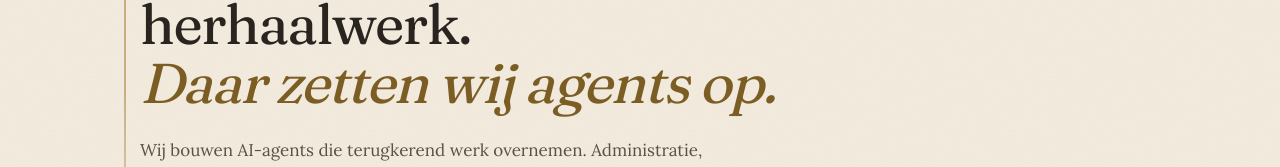
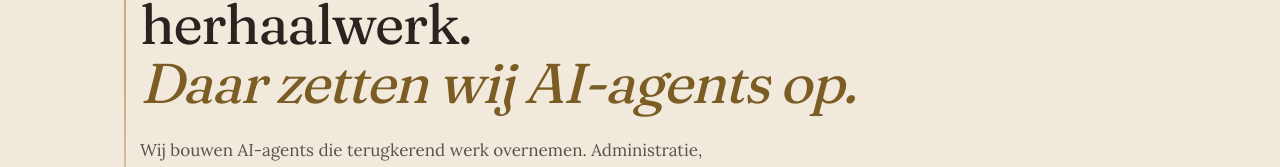
Before and after one commit to Sjaakmatt/optimAI, a Next.js app: page / in a window 1280 px wide. Shown: the part 249-416 px from the top of the page. Built offline with nearby package versions, Linux system fonts and the light colour scheme; no server answers.

Commit message:
Hero: agents -> AI-agents
https://claude.ai/code/session_019ZayBvaph32KXwVXKSCeDz

```diff
--- a/app/page.tsx
+++ b/app/page.tsx
@@ -43,7 +43,7 @@ function Hero() {
             <span className="ink-highlight">te duur</span> voor herhaalwerk.
             <br />
             <span className="italic text-[var(--oker-deep)]">
-              Daar zetten wij agents op.
+              Daar zetten wij AI-agents op.
             </span>
           </h1>
           <p className="mt-6 text-[16px] sm:text-[17px] leading-[1.65] text-[var(--ink-dim)] max-w-[620px]">
```
